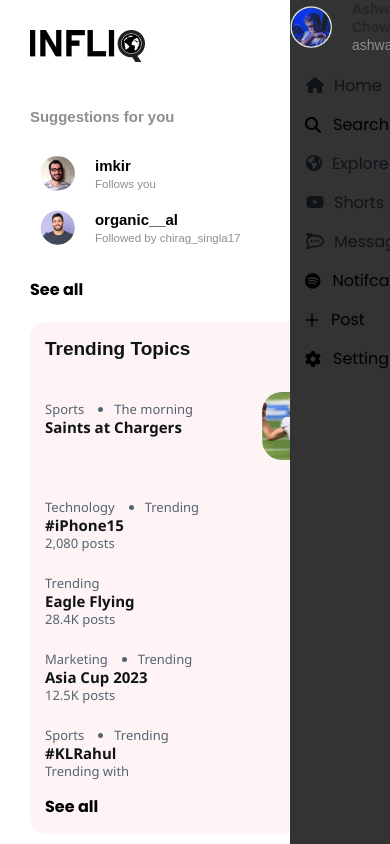
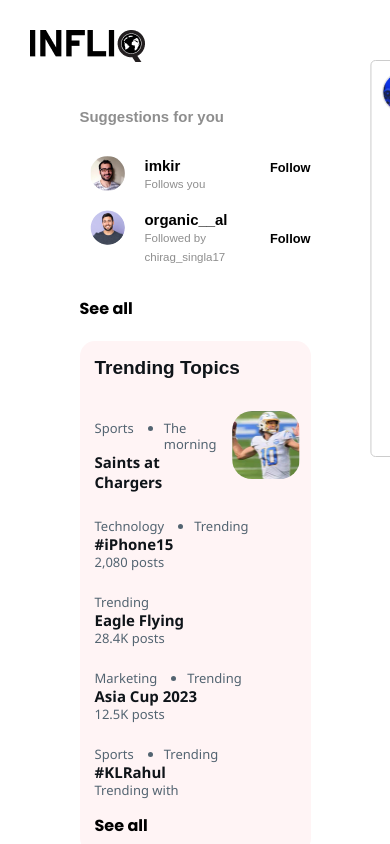
Before and after one commit to Sanjay-developer-34/infliq, a React (Create React App) app: page /reels in a window 390 px wide. Shown: the top 844 px of the page. Built offline with nearby package versions, Linux system fonts and the light colour scheme.

Commit message:
login and signup API  intregration

```diff
--- a/package.json
+++ b/package.json
@@ -6,6 +6,7 @@
     "@testing-library/jest-dom": "^5.17.0",
     "@testing-library/react": "^13.4.0",
     "@testing-library/user-event": "^13.5.0",
+    "axios": "^1.5.1",
     "jquery": "^3.7.1",
     "owl.carousel": "^2.3.4",
     "react": "^18.2.0",
--- a/src/App.css
+++ b/src/App.css
@@ -108,6 +108,10 @@
   display: flex;
 }
 
+.menu_btn {
+  display: none;
+}
+
 .Stories {
   gap: 22px;
   display: flex;
--- a/src/Responsive.css
+++ b/src/Responsive.css
@@ -103,11 +103,64 @@
 
 
 
-      /* =====Header section css Start */
+      /* =====Header section css Start =======*/
 
       .header {
         display: flex;
       }
+
+      .menu_btn {
+        display: flex;
+        align-items: center;
+        gap: 7px;
+    }
+
+    #chk{
+      position: absolute;
+      width: 20px;
+      height: 20px;
+      right: 68px;
+      opacity: 1;
+  }
+
+
+  .menu_btn label{
+    position: absolute;
+    display: block;
+  }
+
+  .menu_btn i{
+    display: block;
+  }
+
+  .Rightside_bar {
+    transform: translateX(100%);
+    transition: transform 0.3s ease-in-out;
+}
+
+/* When the checkbox is checked, show the right-side bar */
+#chk:checked + .Rightside_bar{
+    transform: translateX(0);
+}
+
+
+  .Rightside_bar{
+    display: block;
+    position: fixed;
+    right: 20px;
+    top: 60px;
+    cursor: pointer;
+    background-color: #fff;
+    padding: 10px;
+    border: 1px solid #ccc;
+    border-radius: 5px;
+    z-index: 999;
+}
+
+    .NewLogo {
+      display: flex;
+      justify-content: space-between;
+  }
 
       .Stories {
         gap: 22px;
@@ -151,322 +204,30 @@
 
 
       /* =====suggestions section  Css Start */
-      .heading {
-        color: #8E8E8E;
-        font-size: 14.94px;
-        font-family: Outfit, sans-serif;
-        font-weight: 600;
-        line-height: 19.21px;
-        word-wrap: break-word
-      }
-
-      .Suggestions_body {
-        margin: 30px 0;
-      }
-
-      .Sugg_main {
-        display: flex;
-        margin: 0 0 15px 10px;
-      }
-
-      .sugg_p1 {
-        color: black;
-        font-size: 14.94px;
-        font-family: Outfit, sans-serif;
-        font-weight: 600;
-        line-height: 19.21px;
-        word-wrap: break-word;
-        margin: 0;
-      }
-
-      .sugg_p2 {
-        color: #8E8E8E;
-        font-size: 11.54px;
-        font-family: Outfit, sans-serif;
-        line-height: 19.21px;
-        word-wrap: break-word;
-        margin: 0;
-      }
-
-      .sugg_content {
-        gap: 20px;
-        display: flex;
-      }
-
-      .sugg_content img {
-        border-radius: 50%;
-        height: fit-content;
-      }
-
-      .follow_btn {
-        color: black;
-        font-size: 12.8px;
-        font-family: Outfit, sans-serif;
-        font-weight: 600;
-        line-height: 17.08px;
-        word-wrap: break-word;
-        margin-left: auto;
-        display: grid;
-        align-items: center;
-      }
-
-      .follow {
-        margin-bottom: 0;
-      }
-
-      .foot_btn {
-        font-size: 16px;
-        font-weight: 600;
-        border: none;
-        background: none;
-      }
+      .Suggestions {
+        width: 70%;
+        margin: 0 auto;
+    }
 
 
 
       /* ========Trending sec Css Start========= */
       .TrendingSec {
-        background-color: #FFF4F5;
-        padding: 15px;
-      }
-
-      .main_home_section {
-        padding-top: 25px;
-      }
-
-      .trend_heading {
-        color: #0F1419;
-        font-size: 19px;
-        font-family: Outfit, sans-serif;
-        font-weight: 700;
-        line-height: 24px;
-        word-wrap: break-word
-      }
-
-      .trending_content {
-        display: flex;
-      }
-
-      .Trend_img {
-        margin-left: auto;
-        padding: 15px;
-      }
-
-      .Trend_img img {
-        width: 68px;
-        height: 68px;
-        border-radius: 20px;
-      }
-
-      .ul_items {
-        display: flex;
-        gap: 30px;
-        list-style: none;
-        color: #536471;
-        font-size: 13px;
-        font-family: Segoe UI;
-        font-weight: 400;
-        line-height: 16px;
-        word-wrap: break-word;
-        margin: 0;
-      }
-
-      .list_items {
-        list-style: disc;
-      }
-
-      .trend_content ul {
-        padding: 0;
-      }
-
-      .trend_content {
-        margin-top: 24px;
-      }
-
-      .trend_content p {
-        color: #0F1419;
-        font-size: 15px;
-        font-family: Segoe UI;
-        font-weight: 700;
-        line-height: 20px;
-        word-wrap: break-word;
-        margin: 0;
-      }
-
-      .Trend_footer {
-        margin-top: 16px;
-      }
+        width: 70%;
+        margin: 20px auto;
+    }
 
 
       /* =======RightsideBar css start====== */
 
-      .responsive_icon{
-        position: relative;
-      }
-
-      .responsive_icon label{
-        position: absolute;
-        display: block;
-      }
-
-      .responsive_icon i{
-        position: absolute;
-        display: block;
-      }
-
-      #chk :checked +.Rightside_bar{
-        right: 0;
-      }
-
-      .responsive_icon input{
-        position: absolute;
-        width: 20px;
-        height: 20px;
-        opacity: 0;
-      }
 
 
-      .Rightside_bar{
-        position: fixed;
-        top: 0;
-        right: -100px; /* Menu initially hidden off the screen */
-        width: 200px;
-        height: 100%;
-        background-color: #333;
-        color: #fff;
-        transition: right 0.3s; /* Animation duration */
-        z-index: 1;
-      }
-
-
-      .right_side_sec {
-        align-items: end;
-      }
-
-      .RS_bar_content {
-        display: flex;
-        justify-content: space-between;
-        align-items: center;
-      }
-
-      .RS_btn a i {
-        margin-left: 0;
-        margin-right: 10px;
-      }
-
-      .Username p {
-        margin: 0;
-      }
-
-      .name {
-        color: #262626;
-        font-size: 14px;
-        font-family: Outfit, sans-serif;
-        font-weight: 600;
-        line-height: 18px;
-        word-wrap: break-word
-      }
-
-      .uname {
-        color: #8E8E8E;
-        font-size: 14px;
-        font-family: Outfit, sans-serif;
-        font-weight: 400;
-        line-height: 18px;
-        word-wrap: break-word
-      }
-
-      .RS_left_content {
-        display: flex;
-        gap: 20px;
-        align-items: center;
-      }
-
-      .Profile {
-        font-size: 11px;
-        font-family: Outfit, sans-serif;
-        font-weight: 600;
-        line-height: 16px;
-        word-wrap: break-word;
-        color: #262626;
-      }
-
-      .Profile i{
-        display: block;
-
-      }
-
-      .Profile_text {
-        margin: 0;
-        color: black;
-      }
-
-      .Profile a{
-        text-decoration: none;
-      }
-
-      .RS_list_items {
-        list-style: none;
-        margin-top: 20px;
-        padding-left: 0;
-      }
-
-      .RS_btn {
-        border: none;
-        display: flex;
-        align-items: center;
-        gap: 12px;
-        background: none;
-      }
-
-      .RS_list_items li {
-        margin-bottom: 15px;
-      }
-
-      .RS_list_items a {
-        color: #0F1419;
-        text-decoration: none;
-        margin-left: 16px;
-      }
-
-      .RS_bar_img img {
-        width: 42px;
-        height: 42px;
-      }
-
-      .RS_list_items i {
-        margin-left: 15px;
-      }
 
 
       /* =====Open modal Css start====== */
 
 
-      .post_section .owl-carousel .owl-nav.disabled{
-        display: block;
-      }
 
-      .owl-theme .owl-dots {
-        display: none;
-      }
-
-      .post_section .owl-nav.disabled span {
-        color: white;
-        font-size: 50px;
-      }
-      .post_section button.owl-prev {
-        position: absolute;
-        top: 40%;
-        left: 0;
-      }
-      .post_section button.owl-next {
-        position: absolute;
-        top: 40%;
-        right: 0;
-      }
-
-      .post_section .owl-item{
-        width: 481px !important;
-      }
 
 
 
--- a/src/components/LogIn.js
+++ b/src/components/LogIn.js
@@ -1,10 +1,15 @@
 import React, { useEffect, useState } from "react";
-import { Link } from "react-router-dom";
+import { Link, navigate , useNavigate} from "react-router-dom";
 import layer1 from "../images/Layer 1.png";
+import axios from 'axios';
+
+
+
 export const LogIn = () => {
   const [email, setEmail] = useState(" ");
   const [password, setPassword] = useState(" ");
   const [message,setMessage]=useState('');
+  const navigate=useNavigate();
 
   const handleEmailChange = (e) => {
     setEmail(e.target.value);
@@ -21,7 +26,24 @@
         'password':password
     }
     setMessage("You have logged in successfully")
-    console.log(userData);
+    console.log(userData)
+
+
+    axios.post('http://3.88.144.157:8000/auth/email_login/', userData)
+  .then((res)=>{
+     if(res.data.status){
+
+     navigate('/')
+
+     } else{
+
+         setMessage("error")
+
+     }
+  }).catch((error)=>{
+    console.log(error)
+  })
+
   };
 
   return (
--- a/src/components/home/header/Header.js
+++ b/src/components/home/header/Header.js
@@ -15,11 +15,18 @@
           <div className='col-lg-4'>
             <div className='NewLogo'>
               <img src={NewLogo} alt=""></img>
+              <div className='menu_btn'>
+                <i className="fa-solid fa-bars"></i>
+                <input type='checkbox' id='chk' className='checking'></input>
+                <lable for='chk'>Menu</lable>
+              </div>
             </div>
+
           </div>
+
           <div className='col-lg-8'>
             <div className='Stories mt-3'>
-              <OwlCarousel className='owl-theme' margin={1} item={2}>
+              <OwlCarousel className='owl-theme' margin={1} items={2}>
                 {StoryData.map((item,index) => <Stories key={index} imgsrc={item.imgsrc} />)}
               </OwlCarousel>
 
--- a/src/components/home/header/Stories.js
+++ b/src/components/home/header/Stories.js
@@ -6,11 +6,11 @@
 // import story5 from '../images/stroy5.png'
 // import story6 from '../images/story6.png'
 
-function Stories(props) {
+function Stories({imgsrc}) {
   return (
         <div  className='Stories_content item' key={Math.random()}>
-            <img src={story1} alt=''></img>
-            <p >ashwadh_a</p>
+            <img src={imgsrc} alt=''></img>
+            <p >ashwadh_</p>
             {/* <p >ashwadh chowdar</p> */}
         </div>
   )
--- a/src/components/home/header/StoryData.js
+++ b/src/components/home/header/StoryData.js
@@ -1,22 +1,22 @@
 const StoryData = [
     {
         id: "1",
-        imgsrc: "stroy1.png"
+        imgsrc: "https://images.unsplash.com/photo-1575936123452-b67c3203c357?ixlib=rb-4.0.3&ixid=M3wxMjA3fDB8MHxzZWFyY2h8Mnx8aW1hZ2V8ZW58MHx8MHx8fDA%3D&w=1000&q=80"
     },
     {
-        imgsrc: "stroy2.png"
+        imgsrc: "../../../images/story2.png"
     },
     {
-        imgsrc: "stroy3.png"
+        imgsrc: "../../../images/stroy3.png"
     },
     {
-        imgsrc: "stroy4.png"
+        imgsrc: "../../../images/story4.png"
     },
     {
         imgsrc: "stroy5.png"
     },
     {
-        imgsrc: "stroy6.png"
+        imgsrc: "story6.png"
     }
 ]
 export default StoryData;
```
Also changed, not shown: src/components/SignUp.js (+24 -2 lines), 1 other file (tests, documents, lock files or other folders).
